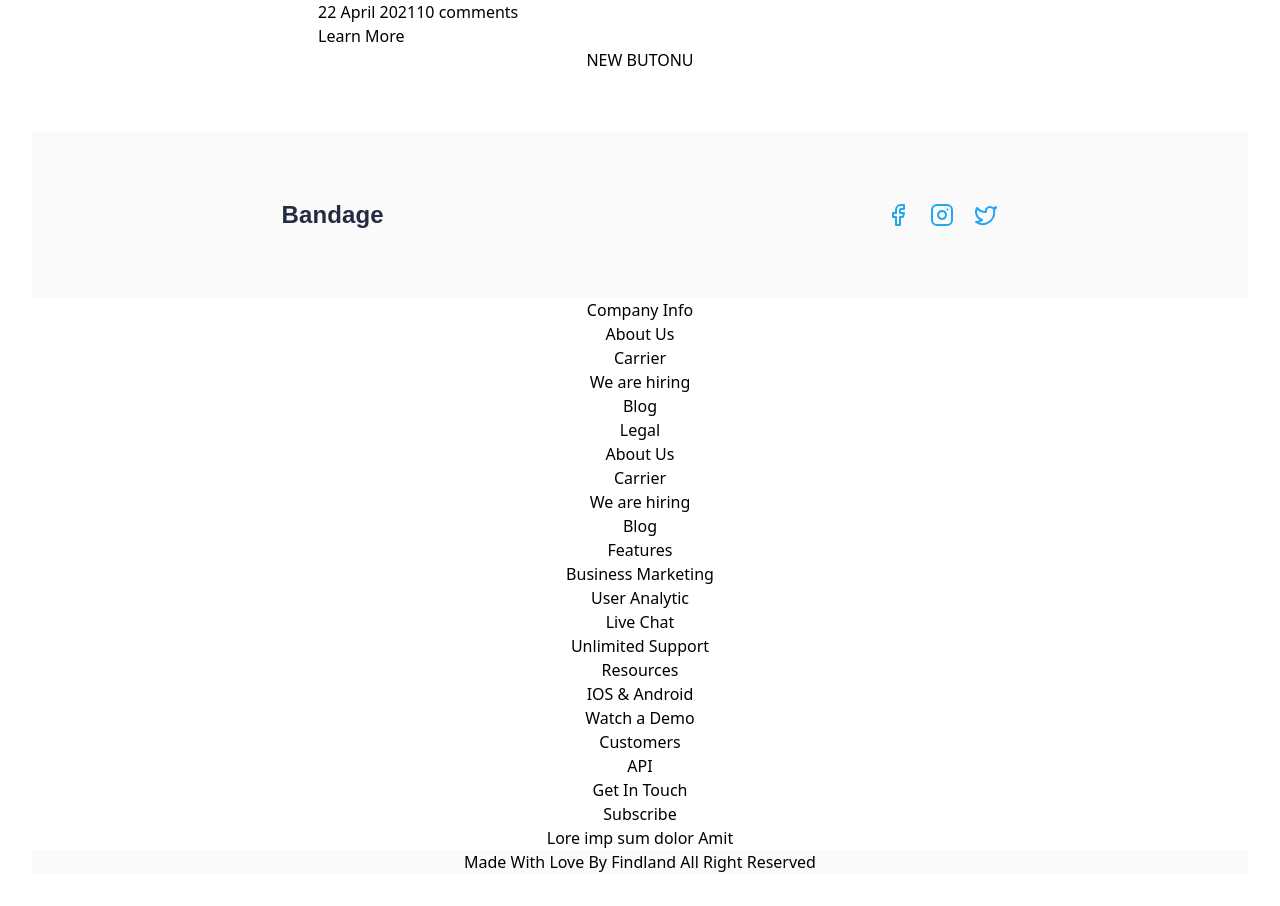
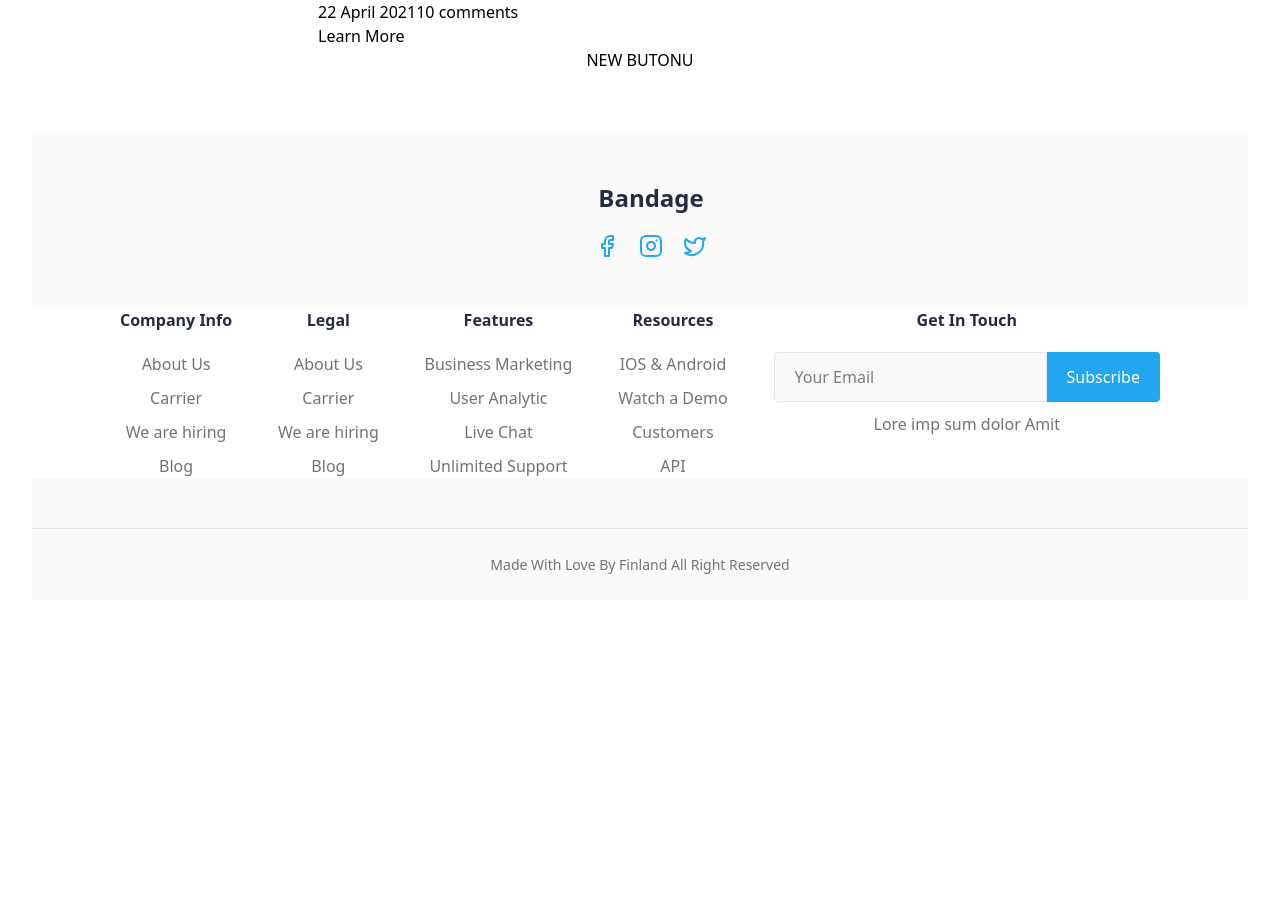
Before and after one commit to mdortca/ecommerce, a React (Vite) app in the folder e-commerce/: page / in a window 1280 px wide. Shown: the part 7843-8749 px from the top of the page. After the commit the page ends 8475 px from the top, so only its background shows below. Built offline with nearby package versions, Linux system fonts and the light colour scheme.

Commit message:
Completed Footer

```diff
--- a/e-commerce/src/layout/Footer.jsx
+++ b/e-commerce/src/layout/Footer.jsx
@@ -3,73 +3,80 @@ import { Facebook, Instagram, Twitter } from "lucide-react";
 function Footer() {
   return (
     <footer className="w-full bg-[#FAFAFA]">
-      <div className="px-58 sm:px-31 w-4/5 sm:mx-auto ">
-        <div className="h-[13vw] max-sm:h-[31vw] max-sm:gap-4 flex flex-col sm:flex-row sm:justify-between sm:px-1 justify-center items-center gap-[11.5px] font-montserrat font-bold text-2xl leading-[32px] tracking-[0.1px] text-[#252B42]">
-          <div>Bandage</div>
-          <div className=" flex gap-[20px] text-[#23A6F0]">
+      <div className=" mx-auto flex flex-col  gap-[50px] py-[50px]">
+        <div className="flex flex-col pl-[22px] sm:justify-center sm:items-center gap-[20px]">
+          <h3 className="font-bold text-2xl text-[#252B42]">Bandage</h3>
+          <div className="flex gap-[20px] text-[#23A6F0]">
             <Facebook />
             <Instagram />
             <Twitter />
           </div>
         </div>
-      </div>
 
-      {/* <div>
-        <div className="w-full h-[400px] bg-blue-400">
-          <div className="w-4/5 h-full bg-blue-200 mx-auto">
-            <div className="h-[300px] bg-black my-auto ">
-              <p>asdasd</p>
+        <div className="flex flex-col sm:flex-row sm:justify-between bg-[#FFFFFF] px-22 gap-[30px]">
+          <div className="flex flex-col gap-[20px]">
+            <h5 className="font-bold text-[16px] text-[#252B42]">Company Info</h5>
+            <div className="flex flex-col gap-[10px] text-[#737373]">
+              <a href="#" className="hover:text-[#252B42]">About Us</a>
+              <a href="#" className="hover:text-[#252B42]">Carrier</a>
+              <a href="#" className="hover:text-[#252B42]">We are hiring</a>
+              <a href="#" className="hover:text-[#252B42]">Blog</a>
+            </div>
+          </div>
+
+          <div className="flex flex-col gap-[20px]">
+            <h5 className="font-bold text-[16px] text-[#252B42]">Legal</h5>
+            <div className="flex flex-col gap-[10px] text-[#737373]">
+              <a href="#" className="hover:text-[#252B42]">About Us</a>
+              <a href="#" className="hover:text-[#252B42]">Carrier</a>
+              <a href="#" className="hover:text-[#252B42]">We are hiring</a>
+              <a href="#" className="hover:text-[#252B42]">Blog</a>
+            </div>
+          </div>
+
+          <div className="flex flex-col gap-[20px]">
+            <h5 className="font-bold text-[16px] text-[#252B42]">Features</h5>
+            <div className="flex flex-col gap-[10px] text-[#737373]">
+              <a href="#" className="hover:text-[#252B42]">Business Marketing</a>
+              <a href="#" className="hover:text-[#252B42]">User Analytic</a>
+              <a href="#" className="hover:text-[#252B42]">Live Chat</a>
+              <a href="#" className="hover:text-[#252B42]">Unlimited Support</a>
+            </div>
+          </div>
+
+          <div className="flex flex-col gap-[20px]">
+            <h5 className="font-bold text-[16px] text-[#252B42]">Resources</h5>
+            <div className="flex flex-col gap-[10px] text-[#737373]">
+              <a href="#" className="hover:text-[#252B42]">IOS & Android</a>
+              <a href="#" className="hover:text-[#252B42]">Watch a Demo</a>
+              <a href="#" className="hover:text-[#252B42]">Customers</a>
+              <a href="#" className="hover:text-[#252B42]">API</a>
+            </div>
+          </div>
+
+          <div className="flex flex-col gap-[20px]">
+            <h5 className="font-bold text-[16px] text-[#252B42]">Get In Touch</h5>
+            <div className="flex flex-col gap-[10px]">
+              <div className="flex">
+                <input
+                  type="email"
+                  placeholder="Your Email"
+                  className="px-5 py-3 bg-[#F9F9F9] border border-[#E6E6E6] rounded-l"
+                />
+                <button className="px-5 py-3 bg-[#23A6F0] text-white rounded-r">
+                  Subscribe
+                </button>
+              </div>
+              <p className="text-[#737373]">Lore imp sum dolor Amit</p>
             </div>
           </div>
         </div>
-      </div> */}
-
-      <div className="bg-white">
-        <div>
-          <p>Company Info</p>
-          <div>
-            <p>About Us</p>
-            <p>Carrier</p>
-            <p>We are hiring</p>
-            <p>Blog</p>
-          </div>
-        </div>
-        <div>
-          <p>Legal</p>
-          <div>
-            <p>About Us</p>
-            <p>Carrier</p>
-            <p>We are hiring</p>
-            <p>Blog</p>
-          </div>
-        </div>
-        <div>
-          <p>Features</p>
-          <div>
-            <p>Business Marketing</p>
-            <p>User Analytic</p>
-            <p>Live Chat</p>
-            <p>Unlimited Support</p>
-          </div>
-        </div>
-        <div>
-          <p>Resources</p>
-          <div>
-            <p>IOS & Android</p>
-            <p>Watch a Demo</p>
-            <p>Customers</p>
-            <p>API</p>
-          </div>
-        </div>
-        <div>
-          <p>Get In Touch</p>
-          <button>Subscribe</button>
-          <p>Lore imp sum dolor Amit</p>
-        </div>
       </div>
 
-      <div className="bg-[#FAFAFA ]">
-        <p>Made With Love By Findland All Right Reserved</p>
+      <div className="border-t border-[#E6E6E6] py-[25px]">
+        <div className="w-4/5 mx-auto">
+          <p className="text-[#737373] text-[14px]">Made With Love By Finland All Right Reserved</p>
+        </div>
       </div>
     </footer>
   );
```
